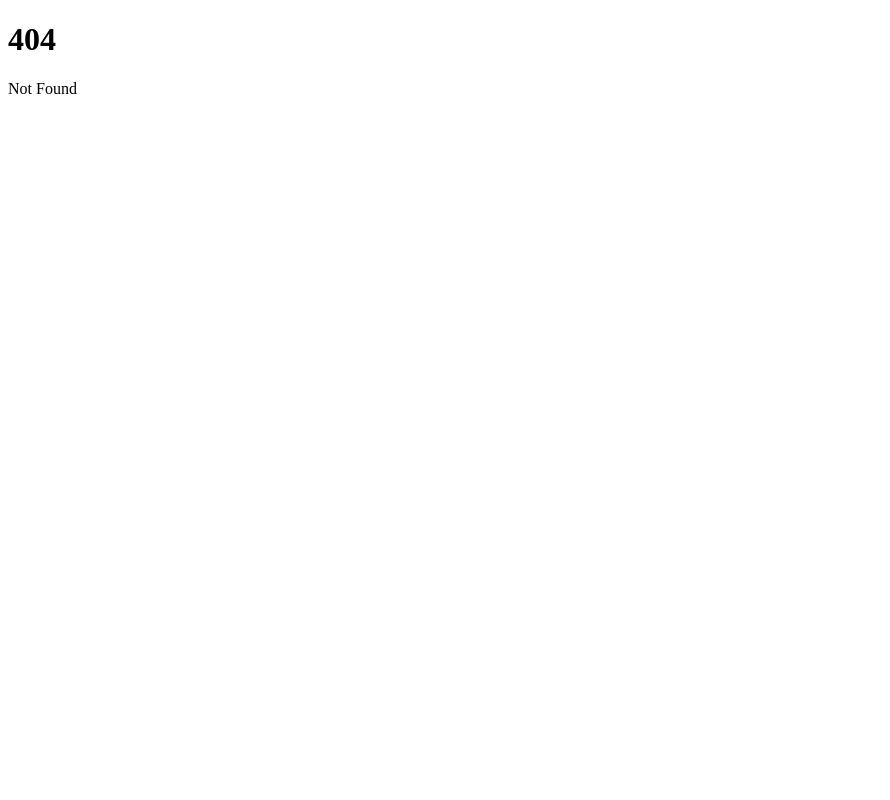
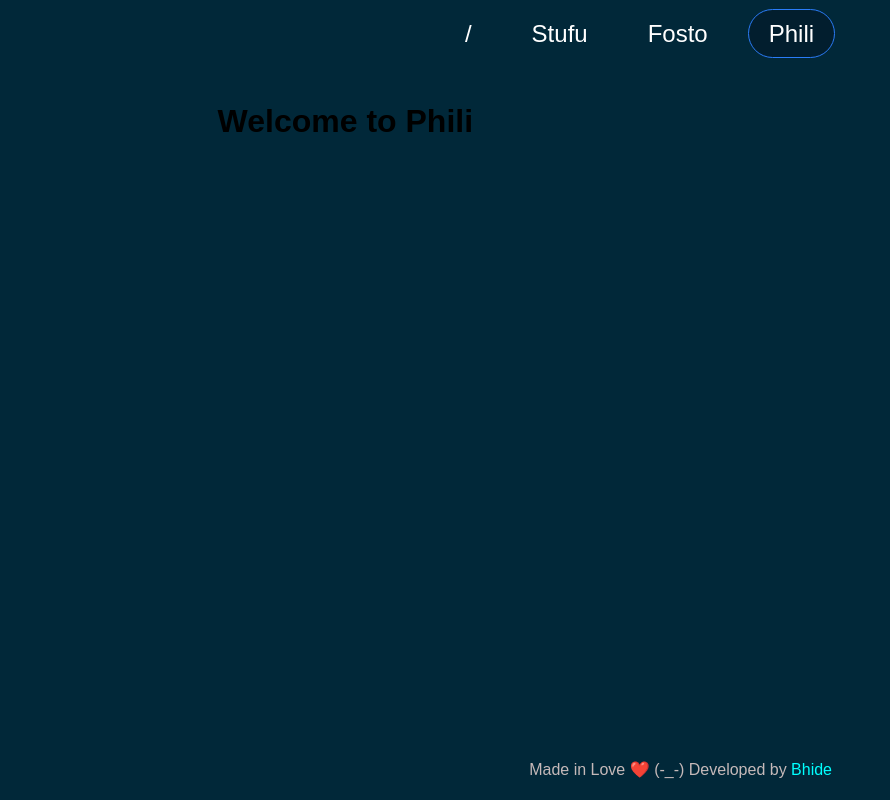
Before and after one commit to SikandarJODD/stuuu, a SvelteKit app: page /philli in a window 1280 px wide. Before the commit this address had no page. Shown: the whole page, without its empty margins (0-890 px from the left). Built offline with nearby package versions, Linux system fonts and the light colour scheme.

Commit message:
Added stuff

```diff
--- /dev/null
+++ b/src/lib/Card.svelte
@@ -0,0 +1,45 @@
+<script type="module">
+	import imgMain from './main.jpg';
+</script>
+
+<div class="container">
+	<div class="card">
+		<h1>Welcome to Fili - Phili</h1>
+		<h2>Sikandar.S.Bhide</h2>
+	</div>
+
+	<div class="img-card">
+		<img src={imgMain} alt="Anime" />
+	</div>
+</div>
+
+<style>
+	.container {
+		display: flex;
+		justify-content: space-between;
+		margin: 10px 0;
+	}
+	.img-card img {
+		width: 380px;
+		height: 500px;
+		border-radius: 40px;
+		position: relative;
+		bottom: 20px;
+		box-shadow: rgba(0, 0, 0, 0.35) 0px 5px 15px;
+		transition: all 0.3s ease;
+	}
+	.img-card > img:hover {
+		transition: all 0.3s ease;
+		transform: scale(1.04);
+	}
+	h1 {
+		margin: 10px 0;
+		font-size: 2.9rem;
+		color: rgba(100, 234, 252, 0.889);
+	}
+	h2 {
+		color: rgb(210, 219, 232);
+		font-family: monospace;
+		font-size: 1.3rem;
+	}
+</style>
--- /dev/null
+++ b/src/routes/+layout.svelte
@@ -0,0 +1,64 @@
+<script>
+	import { page } from '$app/stores';
+	import Footer from './Footer.svelte';
+	import './style.css';
+
+	$: path = $page.route.id;
+	let navs = [
+		{
+			title: '/',
+			link: '/'
+		},
+		{
+			title: 'Stufu',
+			link: '/stuff'
+		},
+		{
+			title: 'Fosto',
+			link: '/fost'
+		},
+		{
+			title: 'Phili',
+			link: '/philli'
+		}
+	];
+</script>
+
+<main>
+	<ul>
+		{#each navs as tab}
+			<li><a href={tab.link} class:active={path == tab.link}>{tab.title}</a></li>
+		{/each}
+	</ul>
+	<slot />
+	<Footer />
+</main>
+
+<style>
+	ul > li {
+		text-decoration: none;
+		list-style: none;
+		margin: 20px 10px 55px 10px;
+	}
+	ul {
+		display: flex;
+		justify-content: center;
+		align-items: center;
+	}
+	ul > li > a {
+		text-decoration: none;
+		color: white;
+		font-size: 1.5rem;
+		padding: 10px 20px;
+		/* border: 1px solid white; */
+		border-radius: 30px;
+		transition: all 0.3s ease;
+	}
+	ul > li > a:hover {
+		background: #173756;
+	}
+	.active {
+		border: 1px solid rgb(42, 125, 248);
+		background-color: #03142379;
+	}
+</style>
--- /dev/null
+++ b/src/routes/Button.svelte
@@ -0,0 +1 @@
+<div class="btn">HUU</div>
--- /dev/null
+++ b/src/routes/Footer.svelte
@@ -0,0 +1,38 @@
+<footer>
+	<div>
+		<p>
+			Made in Love ❤️ (-_-) <span
+				>Developed by <a
+					target="_blank"
+					rel="noreferrer"
+					href="https://www.linkedin.com/in/sikandar-bhide-911988211/">Bhide</a
+				></span
+			>
+		</p>
+	</div>
+</footer>
+
+<style>
+	p {
+		color: rgb(197, 185, 185);
+	}
+	footer {
+		display: flex;
+		position: fixed;
+		bottom: 0;
+		right: calc(70vw / 2);
+		height: 40px;
+	}
+	footer > div {
+		display: flex;
+	}
+	a {
+		color: aqua;
+		transition: all 0.3s ease;
+		text-decoration: none;
+	}
+	a:hover {
+		transition: all 0.3s ease;
+		text-decoration: underline;
+	}
+</style>
--- /dev/null
+++ b/src/routes/fost/+page.svelte
@@ -0,0 +1,3 @@
+<main>
+	<h1>Welcome to Fost</h1>
+</main>
--- /dev/null
+++ b/src/routes/philli/+page.svelte
@@ -0,0 +1,3 @@
+<main>
+	<h1>Welcome to Phili</h1>
+</main>
--- /dev/null
+++ b/src/routes/stuff/+page.svelte
@@ -0,0 +1 @@
+<main><h1>Hello Stuff</h1></main>
--- /dev/null
+++ b/src/routes/style.css
@@ -0,0 +1,16 @@
+* {
+	margin: 0;
+	padding: 0;
+	box-sizing: border-box;
+}
+body {
+	width: 100vw;
+	padding: 0px 17%;
+	/* background-color: #00202e; */
+	background-color: #012839;
+	/* background: rgb(10, 80, 111); */
+	/* background: radial-gradient(circle, rgba(10, 80, 111, 1) 16%, rgba(0, 32, 46, 1) 93%); */
+	/* background: rgb(10, 80, 111); */
+	/* background: radial-gradient(circle, rgba(10, 80, 111, 1) 16%, rgba(3, 67, 96, 1) 93%); */
+	font-family: sans-serif;
+}
```
Also changed, not shown: src/routes/+page.svelte (+12 -2 lines), src/lib/SmallCard.svelte (added), src/lib/main.jpg (added).
